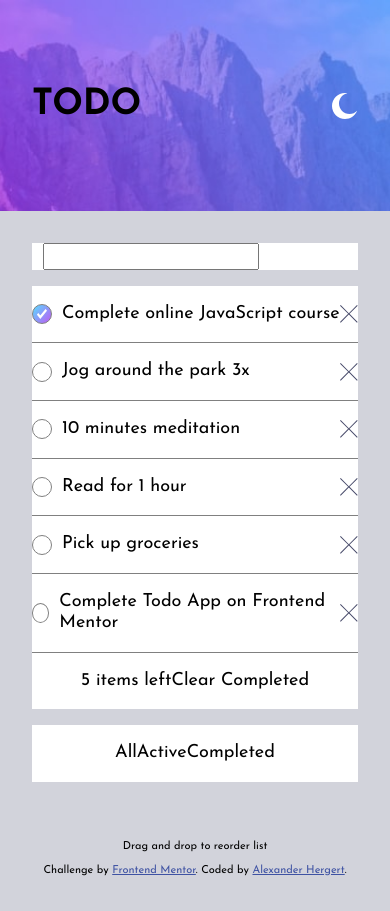
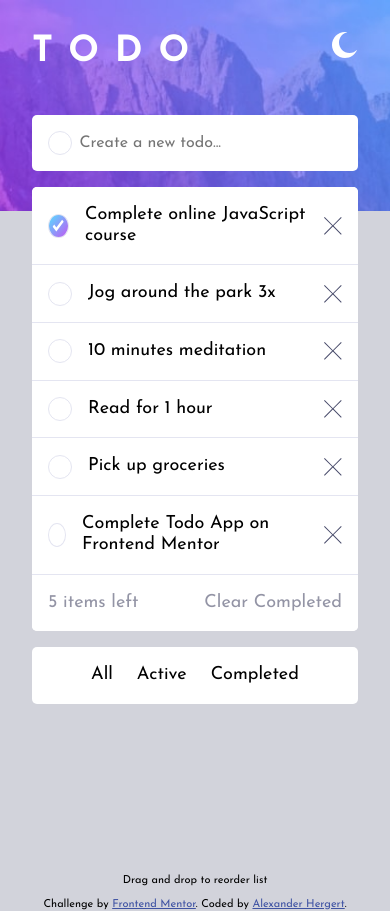
Before and after one commit to alexander-hergert/Todo-app, a React (Vite) app: page / in a window 390 px wide. Before the commit the page ends 877 px from the top, so only its background shows below. Built offline with nearby package versions, Linux system fonts and the light colour scheme.

Commit message:
Add advanced css styling for mobile lightmode view.

```diff
--- a/src/App.jsx
+++ b/src/App.jsx
@@ -8,6 +8,8 @@ import Todos from "./components/Todos";
 
 const Main = styled.main`
   padding: 2rem;
+  position: relative;
+  bottom: 8rem;
 `;
 
 function App() {
--- a/src/components/CreateTodo.jsx
+++ b/src/components/CreateTodo.jsx
@@ -9,6 +9,30 @@ import { nanoid } from "nanoid";
 const Styles = styled.section`
   background-color: white;
   margin-bottom: 1rem;
+  padding: 0 1rem;
+  border-radius: 5px;
+
+  form {
+    display: flex;
+    align-items: center;
+    justify-content: space-between;
+
+    div {
+      border-radius: 50%;
+      width: 1.5rem;
+      height: 1.5rem;
+      border: 1px solid hsl(236, 33%, 92%);
+    }
+
+    input {
+      margin: 0.25rem 0;
+      height: 3rem;
+      width: 90%;
+      border: none;
+      outline: none;
+      font-size: 1rem;
+    }
+  }
 `;
 
 /**************** COMPONENT ******************/
@@ -30,11 +54,12 @@ const CreateTodo = () => {
   return (
     <Styles>
       <form action="" onSubmit={handleCreateTodo}>
-        <img src="/images/icon-check.svg" alt="icon-check" />
+        <div></div>
         <input
           type="text"
           name="newTodo"
           id="newTodo"
+          placeholder="Create a new todo..."
           onChange={handleChange}
         />
       </form>
--- a/src/components/Header.jsx
+++ b/src/components/Header.jsx
@@ -4,12 +4,22 @@ import { styled } from "styled-components";
 
 const Styles = styled.header`
   display: flex;
-  align-items: center;
+  align-items: start;
   justify-content: space-between;
   height: 25vh;
   width: 100%;
   background: url("/images/bg-mobile-light.jpg") center/cover no-repeat;
   padding: 2rem;
+
+  h1 {
+    color: white;
+    letter-spacing: 1rem;
+    margin: 0;
+  }
+
+  @media screen and (min-width: 800px) {
+    background: url("/images/bg-desktop-light.jpg") center/cover no-repeat;
+  }
 `;
 
 /**************** COMPONENT ******************/
--- a/src/components/Todo.jsx
+++ b/src/components/Todo.jsx
@@ -10,7 +10,8 @@ const Styles = styled.article`
   align-items: center;
   justify-content: space-between;
   background-color: white;
-  border-bottom: 1px solid gray;
+  border-bottom: 1px solid hsl(236, 33%, 92%);
+  padding: 0 1rem;
   div {
     display: flex;
     align-items: center;
@@ -18,11 +19,11 @@ const Styles = styled.article`
 
   input[type="checkbox"] {
     appearance: none;
-    width: 20px;
-    height: 20px;
+    width: 1.5rem;
+    height: 1.5rem;
     border-radius: 50%;
-    border: 1px solid gray;
-    margin-right: 10px;
+    border: 1px solid hsl(236, 33%, 92%);
+    margin-right: 1rem;
     position: relative;
 
     &:checked {
--- a/src/components/Todos.jsx
+++ b/src/components/Todos.jsx
@@ -6,15 +6,39 @@ import { getTodos, clearTodos } from "../slices/todosSlice";
 
 /**************** STYLES ******************/
 
-const Styles = styled.section``;
+const Styles = styled.section`
+  margin-bottom: 1rem;
+  border-radius: 5px;
+  background-color: white;
+
+  article:first-of-type {
+    border-top-right-radius: 5px;
+    border-top-left-radius: 5px;
+  }
+
+  article:last-of-type {
+    border-bottom-left-radius: 5px;
+    border-bottom-right-radius: 5px;
+  }
+
+  article {
+    display: flex;
+    background-color: white;
+    justify-content: space-between;
+  }
+
+  .items-left-clear {
+    padding: 0 1rem;
+    color: hsl(236, 9%, 61%);
+  }
+`;
 
 const Filters = styled.div`
-  div {
   display: flex;
   background-color: white;
   justify-content: center;
-    margin-bottom: 1rem;
-  }
+  border-radius: 5px;
+  gap: 1.5rem;
 `;
 
 /**************** COMPONENT ******************/
@@ -79,22 +103,22 @@ const Todos = () => {
   }, [todos]);
 
   return (
+    <>
       <Styles>
         {filteredTodos.map((todo) => (
           <Todo key={todo.id} {...todo} />
         ))}
-      <Filters>
-        <div>
+        <article className="items-left-clear">
           <p>{itemsLeft} items left</p>
           <p onClick={handleClearCompleted}>Clear Completed</p>
-        </div>
-        <div>
+        </article>
+      </Styles>
+      <Filters>
         <p onClick={handleFilterAll}>All</p>
         <p onClick={handleFilterActive}>Active</p>
         <p onClick={handleFilterCompleted}>Completed</p>
-        </div>
       </Filters>
-    </Styles>
+    </>
   );
 };
 
```
Lines whose indentation alone changed are shown as unchanged.
